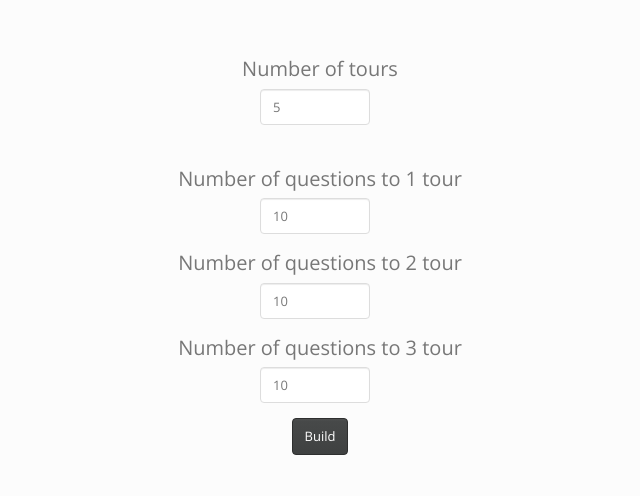
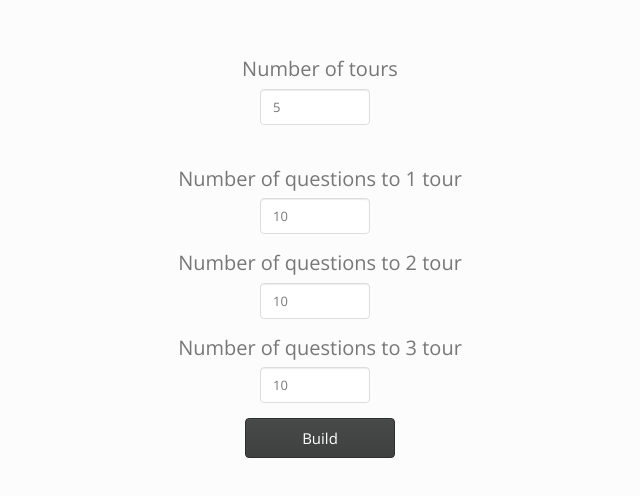
Before and after one commit to AntonTry/AntonTry.github.io, a plain HTML site: page admin/typeGame.html in a window 1280 px wide. Shown: the part 230-726 px from the top of the page, without its empty margins (356-996 px from the left). Drawn offline with nearby package versions, Linux system fonts and the light colour scheme.

Commit message:
change build button style

```diff
--- a/admin/typeGame.html
+++ b/admin/typeGame.html
@@ -32,7 +32,7 @@
             </div>
             <div>
 
-                <button class="btn btn-default">Build</button>
+                <button id="game-build" class="btn btn-default">Build</button>
             </div>
         </div>
     </div>
--- a/css/typeGame.css
+++ b/css/typeGame.css
@@ -22,3 +22,8 @@ input {
     margin-left: 30%;
     max-width: 110px;
 }
+#game-build{
+    font-size:15px;
+    height: 40px;
+    width: 150px;
+}
```
